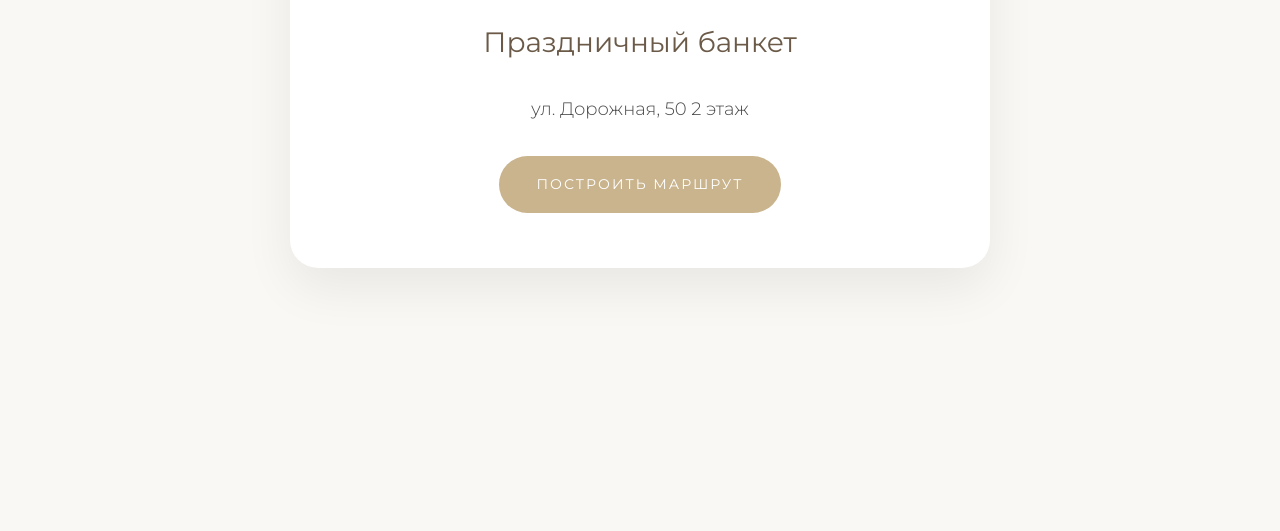
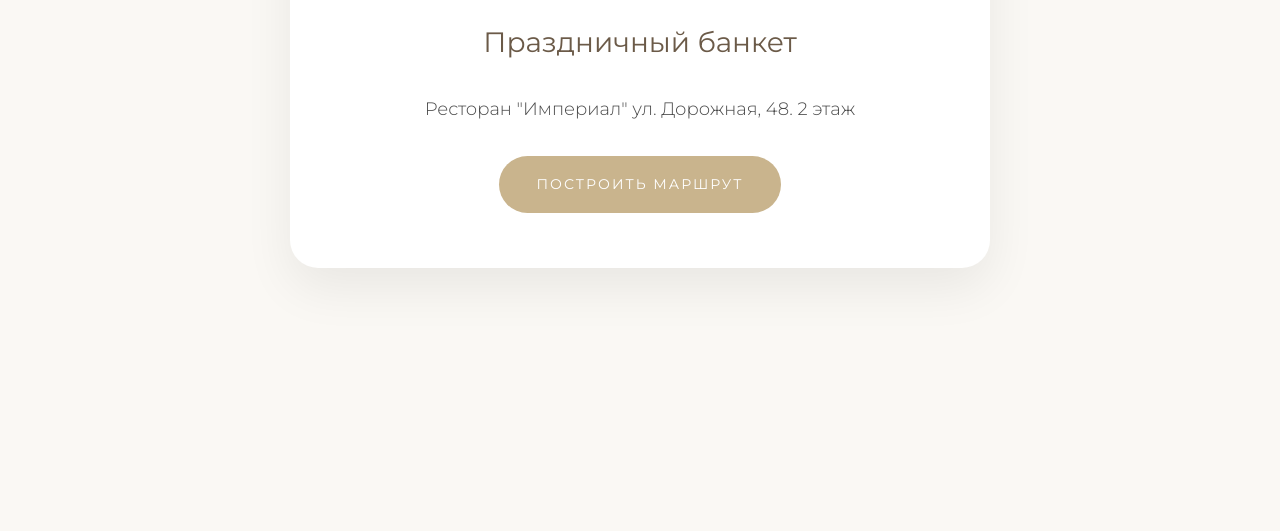
Before and after one commit to juliaaa11111/wedding, a plain HTML site: page index.html in a window 1280 px wide. Shown: the part 3075-3606 px from the top of the page. Drawn offline with nearby package versions, Linux system fonts and the light colour scheme.

Commit message:
Update index.html

```diff
--- a/index.html
+++ b/index.html
@@ -160,8 +160,8 @@ href="https://yandex.ru/maps/?text=Маркс%20Энгельса%2084">
 <h4>Праздничный банкет</h4>
 
 <p>
-
-ул. Дорожная, 50
+Ресторан "Империал"
+ул. Дорожная, 48.
 
 2 этаж
 
```
